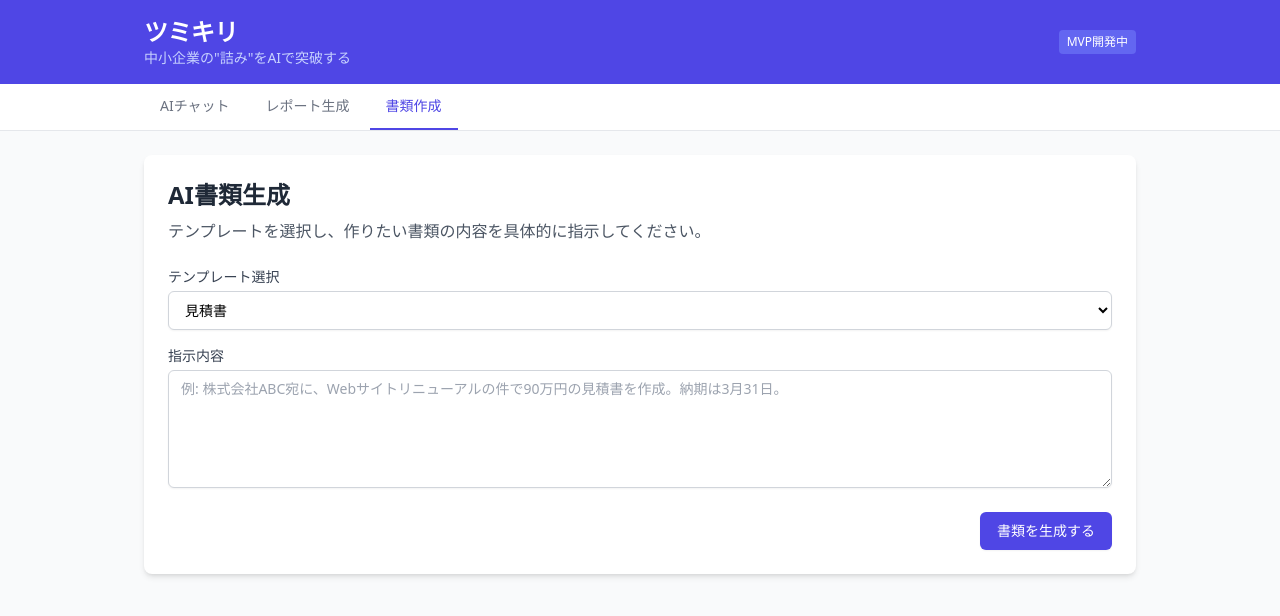
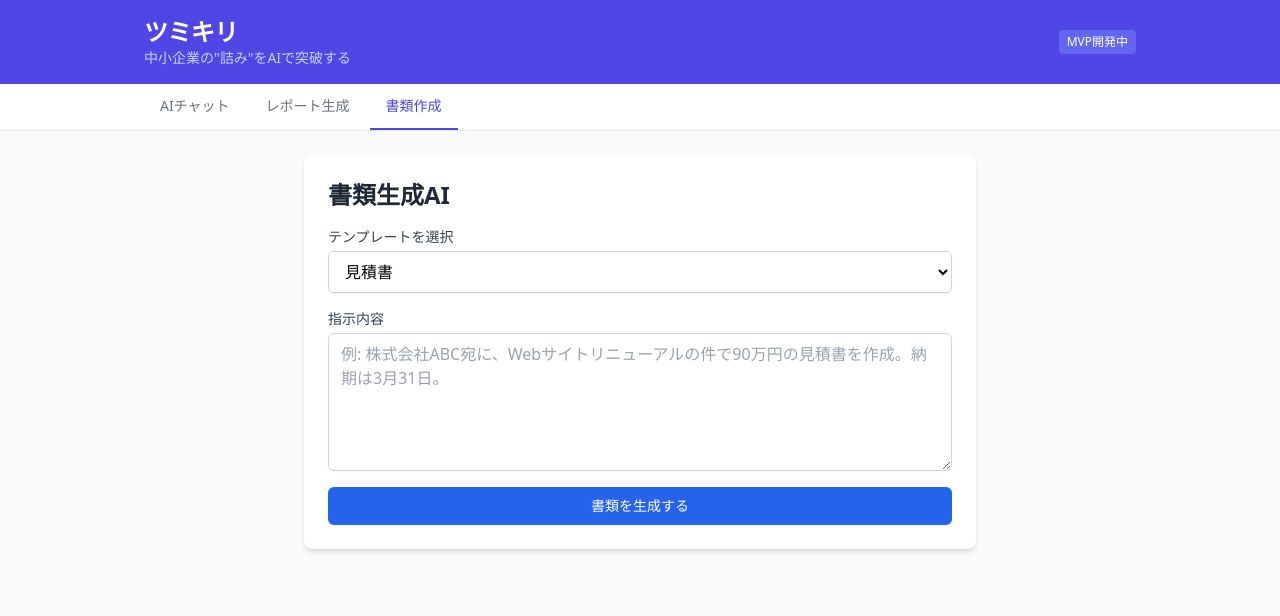
Before and after one commit to mokaland/toppa-inc, a React (Vite) app: page / in a window 1280 px wide. Both pictures are taken after a click on the button "書類作成". Shown: the top 616 px of the page. Built offline with nearby package versions, Linux system fonts and the light colour scheme.

Commit message:
[Tech Lead] DocumentGenerator.tsxのUIを洗練化し、ローディング表示を改善

```diff
--- a/src/components/DocumentGenerator.tsx
+++ b/src/components/DocumentGenerator.tsx
@@ -2,9 +2,28 @@ import { useState, useCallback } from 'react';
 
 const API_URL = 'https://us-central1-gen-lang-client-0841897546.cloudfunctions.net/toppa_app_api';
 
+// ローディングスピナーコンポーネント
+const Spinner = () => (
+  <div className="flex justify-center items-center p-4 my-4">
+    <svg className="animate-spin -ml-1 mr-3 h-8 w-8 text-blue-500" xmlns="http://www.w3.org/2000/svg" fill="none" viewBox="0 0 24 24">
+      <circle className="opacity-25" cx="12" cy="12" r="10" stroke="currentColor" strokeWidth="4"></circle>
+      <path className="opacity-75" fill="currentColor" d="M4 12a8 8 0 018-8V0C5.373 0 0 5.373 0 12h4zm2 5.291A7.962 7.962 0 014 12H0c0 3.042 1.135 5.824 3 7.938l3-2.647z"></path>
+    </svg>
+    <span className="text-lg text-gray-600">書類を生成しています...</span>
+  </div>
+);
+
+// エラーメッセージコンポーネント
+const ErrorMessage = ({ message }: { message: string }) => (
+  <div className="bg-red-100 border border-red-400 text-red-700 px-4 py-3 rounded-md relative my-4" role="alert">
+    <strong className="font-bold">エラー: </strong>
+    <span className="block sm:inline">{message}</span>
+  </div>
+);
+
 /**
  * AI書類生成コンポーネント
- * テンプレートと自然言語の指示に基づき、APIを呼び出して書類を生成します。
+ * UIを洗練させ、ローディング表示をスピナーに変更した改善版。
  */
 const DocumentGenerator = () => {
   const [template, setTemplate] = useState('quotation');
@@ -14,13 +33,11 @@ const DocumentGenerator = () => {
   const [error, setError] = useState<string | null>(null);
 
   const generate = useCallback(async () => {
-    // フロントエンドでのバリデーション
     if (!description.trim()) {
       setError('指示内容を入力してください。');
       return;
     }
 
-    // 状態の初期化
     setLoading(true);
     setError(null);
     setDocument('');
@@ -28,110 +45,79 @@ const DocumentGenerator = () => {
     try {
       const response = await fetch(API_URL, {
         method: 'POST',
-        headers: {
-          'Content-Type': 'application/json',
-        },
-        body: JSON.stringify({
-          action: 'document',
-          template,
-          description,
-        }),
+        headers: { 'Content-Type': 'application/json' },
+        body: JSON.stringify({ action: 'document', template, description }),
       });
 
-      // HTTPステータスコードが200番台でない場合のエラーハンドリング
       if (!response.ok) {
-        let errorMessage;
-        try {
-          // まずJSONとしてエラーレスポンスの解析を試みる
-          const errorData = await response.json();
-          errorMessage = errorData.error || errorData.message || 'サーバーからエラーが返されましたが、詳細メッセージがありません。';
-        } catch (jsonError) {
-          // JSONの解析に失敗した場合（例: 502 Bad GatewayでHTMLが返るなど）
-          errorMessage = 'サーバーとの通信に失敗しました。レスポンスが不正です。';
-        }
-        // 最終的なエラーメッセージを組み立ててスローする
-        throw new Error(`${errorMessage} (ステータス: ${response.status})`);
+        const errorData = await response.json().catch(() => ({ message: 'サーバーから不明なエラーが返されました。' }));
+        throw new Error(errorData.message || `HTTPエラー: ${response.status}`);
       }
 
       const data = await response.json();
-
-      // 成功レスポンスだが、期待したデータが含まれていない場合
       if (data.document) {
         setDocument(data.document);
       } else {
-        throw new Error('サーバーから予期しない形式の応答がありました。');
+        throw new Error('APIからのレスポンスに書類データが含まれていません。');
       }
-
-    } catch (err) {
-      // ネットワークエラーやスローされたエラーをキャッチ
-      if (err instanceof Error) {
-        setError(`エラー: ${err.message}`);
+    } catch (e: unknown) {
+      if (e instanceof Error) {
+        setError(`生成に失敗しました: ${e.message}`);
       } else {
-        setError('予期せぬエラーが発生しました。時間をおいて再度お試しください。');
+        setError('予期せぬエラーが発生しました。');
       }
     } finally {
-      // 処理が成功・失敗いずれの場合でもローディングを解除
       setLoading(false);
     }
   }, [template, description]);
 
   return (
-    <div className="p-4 md:p-6 bg-white rounded-lg shadow-md space-y-6">
-      <div className="space-y-2">
-        <h2 className="text-2xl font-bold text-gray-800">AI書類生成</h2>
-        <p className="text-gray-600">テンプレートを選択し、作りたい書類の内容を具体的に指示してください。</p>
-      </div>
-
+    <div className="p-4 md:p-6 bg-white rounded-lg shadow-md max-w-2xl mx-auto">
+      <h2 className="text-2xl font-bold mb-4 text-gray-800">書類生成AI</h2>
       <div className="space-y-4">
         <div>
-          <label htmlFor="template" className="block text-sm font-medium text-gray-700 mb-1">テンプレート選択</label>
+          <label htmlFor="template-select" className="block text-sm font-medium text-gray-700 mb-1">テンプレートを選択</label>
           <select
-            id="template"
+            id="template-select"
             value={template}
             onChange={(e) => setTemplate(e.target.value)}
-            className="block w-full px-3 py-2 bg-white border border-gray-300 rounded-md shadow-sm focus:outline-none focus:ring-indigo-500 focus:border-indigo-500 sm:text-sm"
-            disabled={loading}
+            className="block w-full px-3 py-2 bg-white border border-gray-300 rounded-md shadow-sm focus:outline-none focus:ring-blue-500 focus:border-blue-500"
           >
             <option value="quotation">見積書</option>
             <option value="invoice">請求書</option>
             <option value="freeform">自由形式</option>
           </select>
         </div>
-
         <div>
-          <label htmlFor="description" className="block text-sm font-medium text-gray-700 mb-1">指示内容</label>
+          <label htmlFor="description-textarea" className="block text-sm font-medium text-gray-700 mb-1">指示内容</label>
           <textarea
-            id="description"
+            id="description-textarea"
             rows={5}
-            className="block w-full px-3 py-2 border border-gray-300 rounded-md shadow-sm focus:outline-none focus:ring-indigo-500 focus:border-indigo-500 sm:text-sm"
-            placeholder="例: 株式会社ABC宛に、Webサイトリニューアルの件で90万円の見積書を作成。納期は3月31日。"
             value={description}
             onChange={(e) => setDescription(e.target.value)}
-            disabled={loading}
+            placeholder="例: 株式会社ABC宛に、Webサイトリニューアルの件で90万円の見積書を作成。納期は3月31日。"
+            className="block w-full px-3 py-2 border border-gray-300 rounded-md shadow-sm focus:outline-none focus:ring-blue-500 focus:border-blue-500"
           />
         </div>
-      </div>
-
-      <div className="flex items-center justify-end">
         <button
           onClick={generate}
           disabled={loading}
-          className="inline-flex justify-center py-2 px-4 border border-transparent shadow-sm text-sm font-medium rounded-md text-white bg-indigo-600 hover:bg-indigo-700 focus:outline-none focus:ring-2 focus:ring-offset-2 focus:ring-indigo-500 disabled:bg-gray-400 disabled:cursor-not-allowed"
+          className="w-full inline-flex justify-center py-2 px-4 border border-transparent shadow-sm text-sm font-medium rounded-md text-white bg-blue-600 hover:bg-blue-700 focus:outline-none focus:ring-2 focus:ring-offset-2 focus:ring-blue-500 disabled:bg-gray-400 disabled:cursor-not-allowed"
         >
           {loading ? '生成中...' : '書類を生成する'}
         </button>
       </div>
 
-      {error && (
-        <div className="p-4 bg-red-100 border border-red-400 text-red-700 rounded-md">
-          <p>{error}</p>
-        </div>
-      )}
+      {error && <ErrorMessage message={error} />}
 
-      {document && !loading && (
-        <div className="space-y-4">
-           <h3 className="text-lg font-semibold text-gray-800">生成された書類</h3>
-           <pre className="p-4 bg-gray-50 rounded-md whitespace-pre-wrap text-sm text-gray-800 border">{document}</pre>
+      {loading && <Spinner />}
+
+      {document && (
+        <div className="mt-6">
+          <h3 className="text-xl font-bold mb-2 text-gray-800">生成された書類</h3>
+          <pre className="bg-gray-100 p-4 rounded-md whitespace-pre-wrap font-mono text-sm">
+            {document}
+          </pre>
         </div>
       )}
     </div>
```
